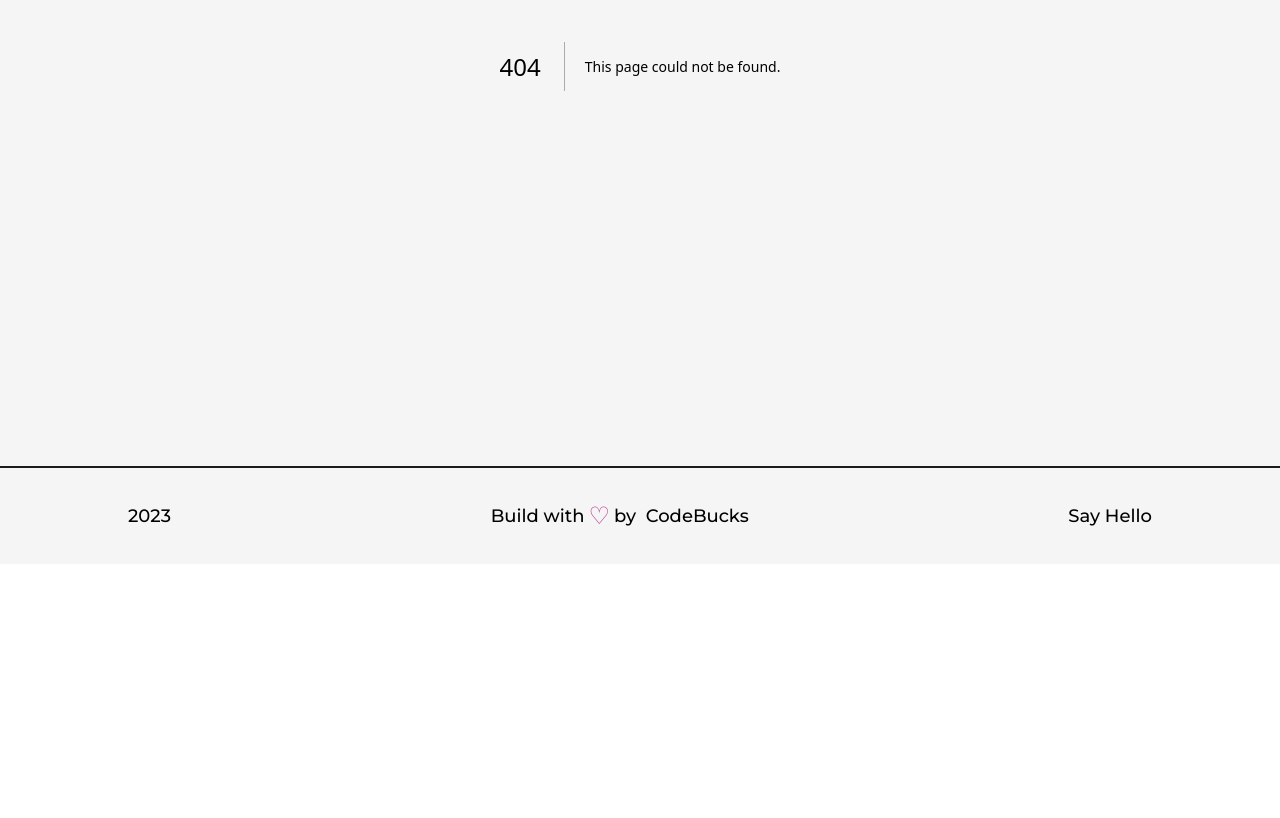
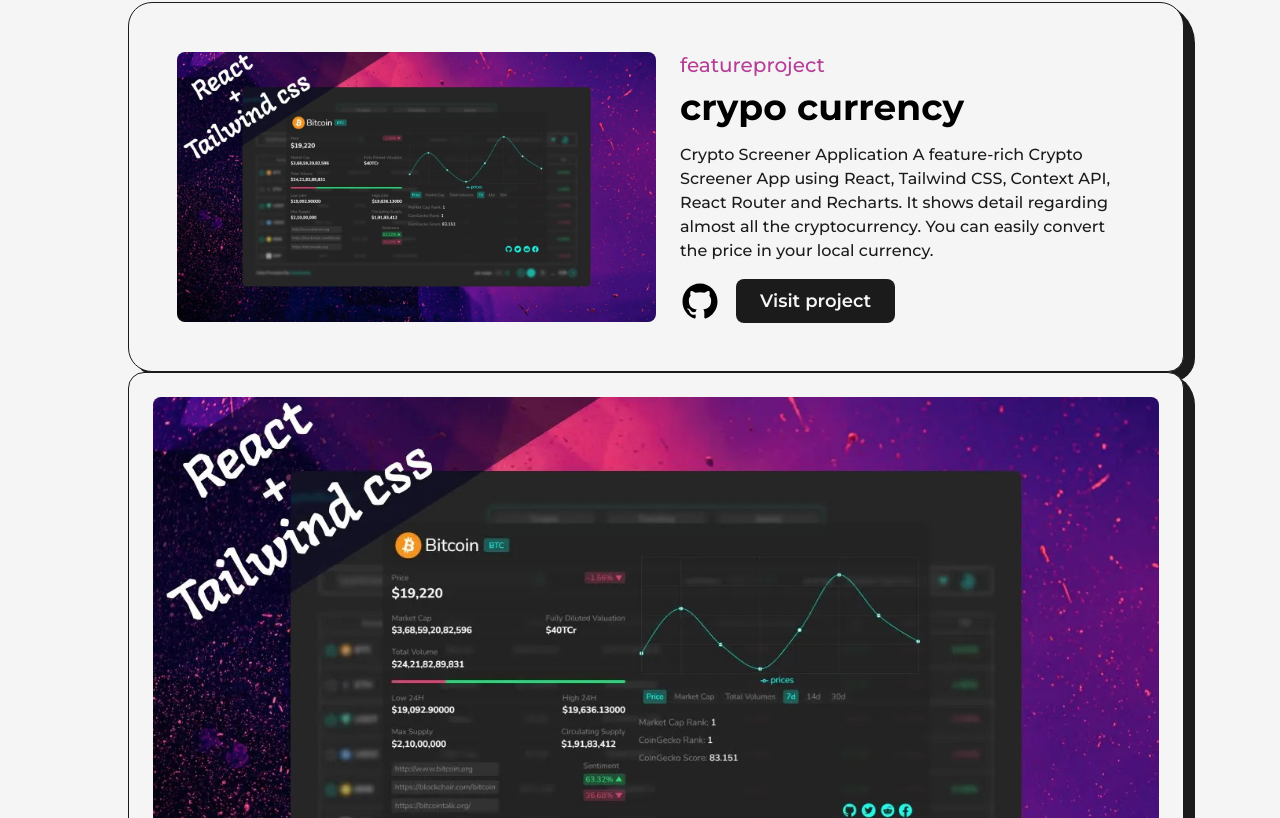
Before and after one commit to kpspavan/PavanFE, a Next.js app: page /projects in a window 1280 px wide. Before the commit this address had no page. Shown: the part 422-1240 px from the top of the page. Before the commit the page ends 986 px from the top, so only its background shows below. Built offline with nearby package versions, Linux system fonts and the light colour scheme.

Commit message:
added projects page

```diff
--- a/src/components/NavBar.js
+++ b/src/components/NavBar.js
@@ -33,7 +33,7 @@
       <nav>
         <CustomLink title="Home" className="mr-4" href="/" />
         <CustomLink title="About" className="mx-4" href="/about" />
-        <CustomLink title="Projects" className="mx-4" href="/" />
+        <CustomLink title="Projects" className="mx-4" href="/projects" />
       </nav>
       <nav className="flex items-center justify-center flex-wrap">
         <motion.a
--- /dev/null
+++ b/src/pages/projects.js
@@ -0,0 +1,161 @@
+import React from "react";
+import Head from "next/head";
+import AnimatedText from "@/components/AnimatedText";
+import Image from "next/image";
+import Link from "next/link";
+
+import Layout from "../components/Layout";
+import { GithubIcon } from "@/components/icons";
+import project1 from "../../public/images/projects/crypto-screener-cover-image.jpg";
+
+const FeatureProjects = ({ type, title, summary,link, img, github }) => {
+  return (
+    <article
+      className="w-full flex items-center justify-between rounded-3xl border border-solid border-dark
+      relative
+         bg-light
+         p-12
+        shawdow-3xl rounded-br-2xl "
+    >
+                  <div className="absolute top-0 -right-3 -z-10 w-[101%] h-[103%] rounded-[2.5rem] bg-dark rounded-br-3xl " />
+
+      <Link href={link} target="_blank" className="w-1/2 cursor-pointer overflow-hidden rounded-lg " >
+        <Image src={img} alt={title} className="w-full h-auto" />
+      </Link>
+      <div className="w-1/2 flex flex-col items-start justify-between pl-6 " >
+        <span className="text-primary font-medium text-xl" >{type}</span>
+        <Link href={link} target="_blank" className="hover:underline underline-offset-2" >
+          <h2 className="my-2 w-full text-left text-4xl font-bold  " >{title}</h2>
+        </Link>
+        <p className="my-2 font-medium text-dark  " >{summary}</p>
+        <div className="mt-2 flex items-center  " >
+          <Link className="w-10" href={github} target="_blank">
+            <GithubIcon />
+          </Link>
+          <Link href={link}
+          className="ml-4 rounded-lg bg-dark text-light p-2 px-6 text-lg font-semibold  "
+                    target="_blank">
+            Visit project
+          </Link>
+        </div>
+      </div>
+    </article>
+  );
+};
+
+const Projects = ({ type, title,link, img, github }) =>{
+    return (
+        <article
+        className="w-full flex items-center justify-center
+        rounded-2xl border border-solid
+        flex-col border-dark bg-light p-6 relative  "
+      >
+      <div className="absolute top-0 -right-3 -z-10 w-[101%] h-[103%] rounded-[2rem] bg-dark rounded-br-3xl " />
+        <Link href={link} target="_blank" className="w-full cursor-pointer overflow-hidden rounded-lg " >
+          <Image src={img} alt={title} className="w-full h-auto" />
+        </Link>
+        <div className="w-full flex flex-col items-start justify-between mt-4 " >
+          <span className="text-primary font-medium text-xl" >{type}</span>
+          <Link href={link} target="_blank" className="hover:underline underline-offset-2" >
+            <h2 className="my-2 w-full text-left text-3xl font-bold  " >{title}</h2>
+          </Link>
+
+          <div className="mt-2 flex items-center justify-between w-full  " >
+          <Link href={link}
+            className="  underline  font-semibold  "
+                      target="_blank">
+              Visit
+            </Link>
+            <Link className="w-8" href={github} target="_blank">
+              <GithubIcon />
+            </Link>
+
+          </div>
+        </div>
+      </article>
+        )
+}
+
+function projects() {
+  return (
+    <>
+      <Head>
+        <title>Projects | Page </title>
+        <meta name="description" content="any description" />
+      </Head>
+      <main className="w--full mb-16 flex flex-col items-center justify-center ">
+        <Layout className="pt-16">
+          <AnimatedText text="Imgination text Knowledge" className="mb-16" />
+          <div className="grid grid-col-12 gap-24">
+            <div className="col-span-12">
+              <FeatureProjects
+                title="crypo currency"
+                summary="Crypto Screener Application
+A feature-rich Crypto Screener App using React, Tailwind CSS, Context API, React Router and Recharts.
+It shows detail regarding almost all the cryptocurrency. You can easily convert the price in your
+local currency."
+                link="/"
+                type="featureproject"
+                img={project1}
+                github="/"
+              />
+              <Projects
+                title="crypo currency"
+
+                link="/"
+                type="featureproject"
+                img={project1}
+                github="/"
+
+              />
+            </div>
+            <div className="col-span-6">
+            <Projects
+                title="crypo currency"
+
+                link="/"
+                type="featureproject"
+                img={project1}
+                github="/"
+
+              />
+            </div>
+            <div className="col-span-6">
+            <Projects
+                title="crypo currency"
+
+                link="/"
+                type="featureproject"
+                img={project1}
+                github="/"
+
+              />
+            </div>
+            <div className="col-span-6">
+            <Projects
+                title="crypo currency"
+
+                link="/"
+                type="featureproject"
+                img={project1}
+                github="/"
+
+              />
+            </div>
+            <div className="col-span-6"><Projects
+                title="crypo currency"
+
+                link="/"
+                type="featureproject"
+                img={project1}
+                github="/"
+
+              /></div>
+          </div>
+        </Layout>
+      </main>
+    </>
+  );
+}
+
+export default projects;
```
